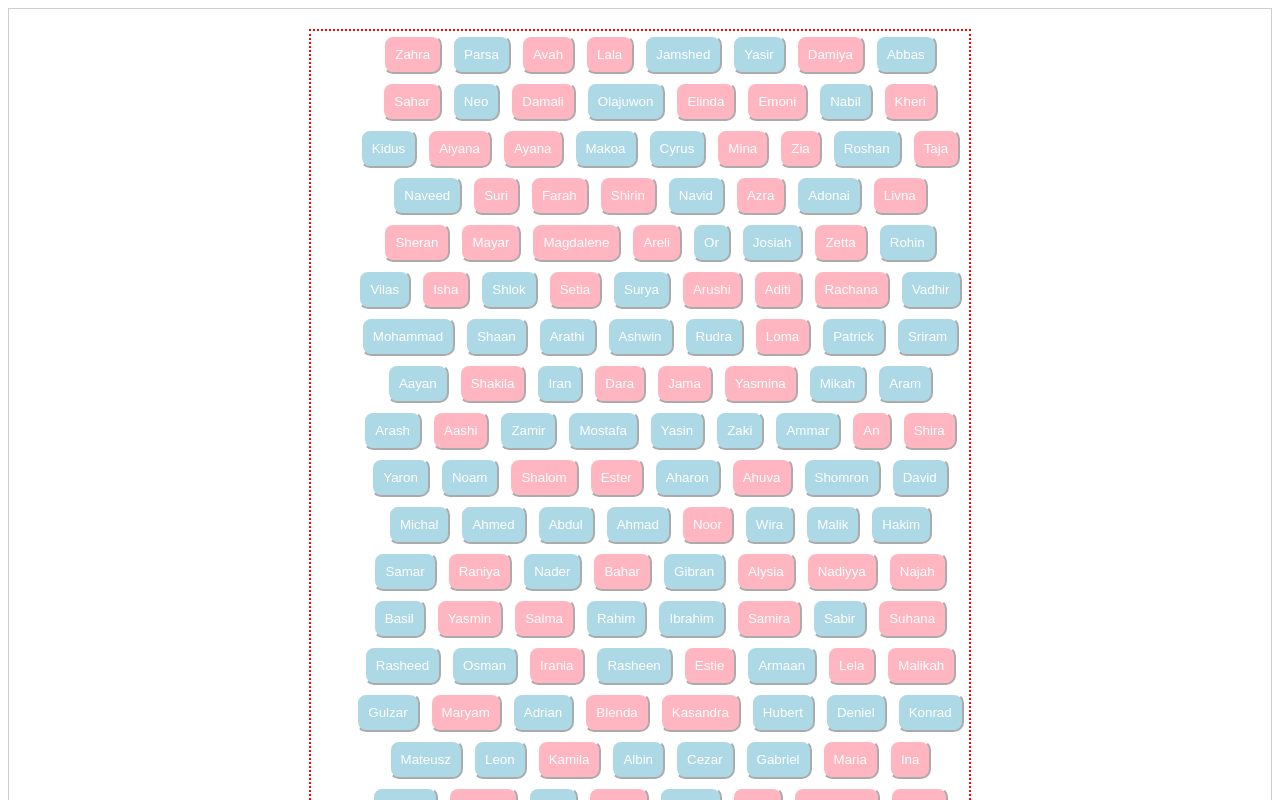
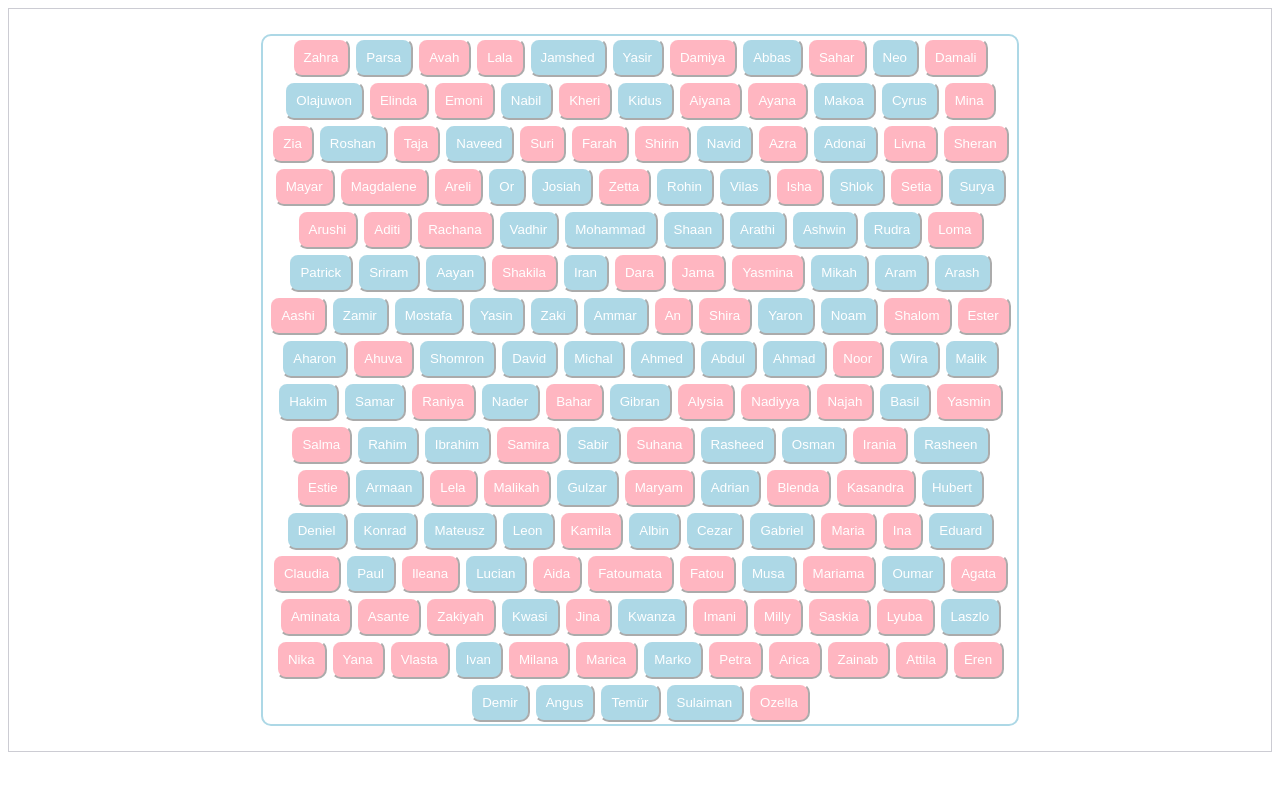
Before and after one commit to DidierOsindero/baby-names-app, a React (Create React App) app: page / in a window 1280 px wide. Shown: the top 800 px of the page. Built offline with nearby package versions, Linux system fonts and the light colour scheme; the HTML template or start-up script is replaced by a standard one.

Commit message:
Aligned buttons within parent element

```diff
--- a/src/App.css
+++ b/src/App.css
@@ -10,7 +10,6 @@ button {
     border: 2px outset white;
     padding: 10px;
     color: white;
-    margin: 4px 5px;
     border-radius: 10px;
 }
 
@@ -19,8 +18,10 @@ BabyNames (List)
 */
 
 .nameList {
-    margin: 20px 300px;
-    border: 2px dotted red;
+    margin: 2% 20%;
+    padding: 0px;
+    border: 2px solid lightblue;
+    border-radius: 10px;
     text-align: center;
 }
 
@@ -31,7 +32,7 @@ BabyNames (List)
 BabyName (Button and surrounding div)
 */
 .BabyName {
-
+    margin: 2px;
 }
 
 .boyNameButton {
```
